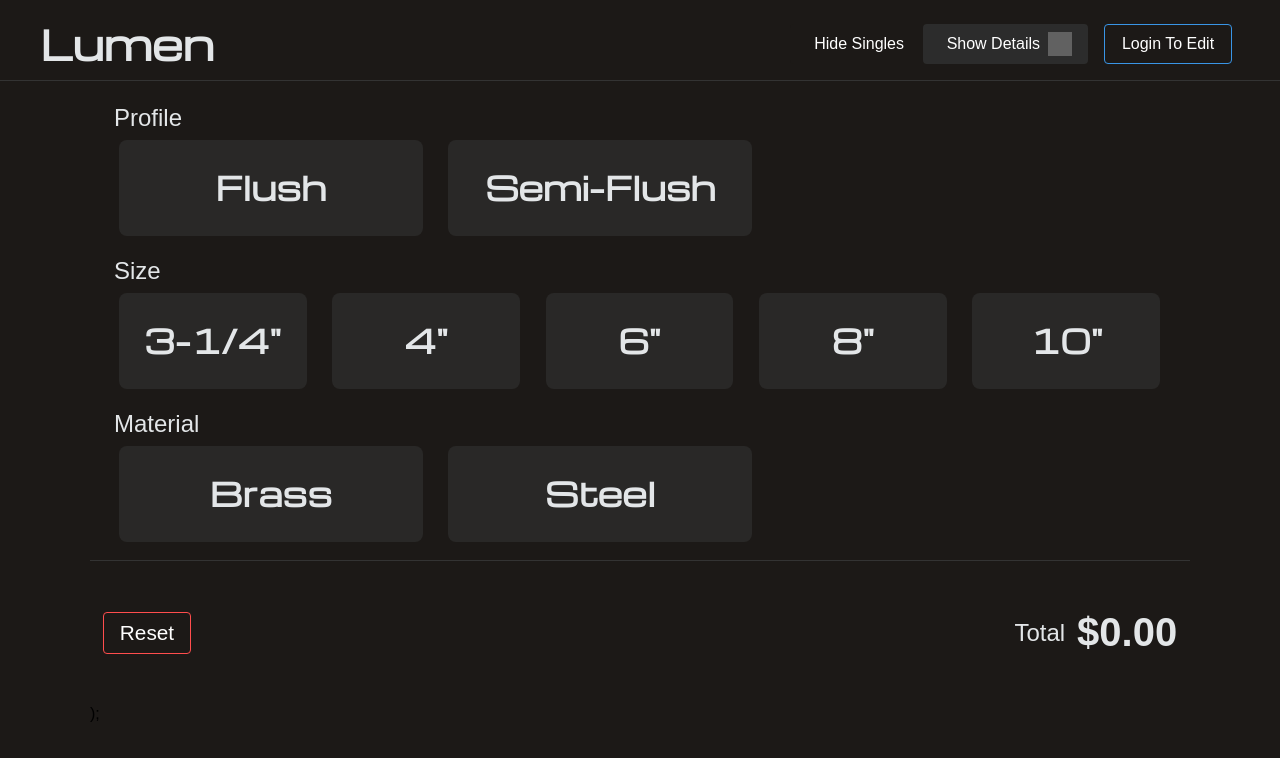
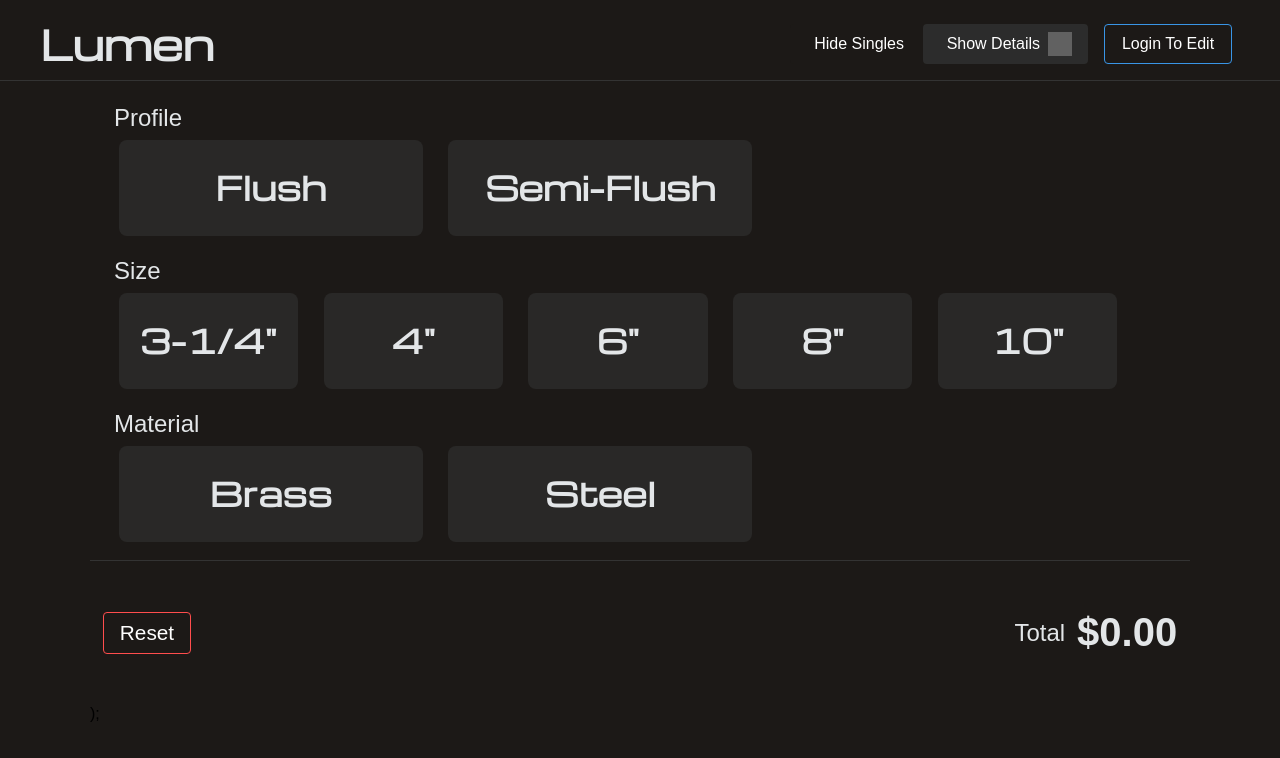
Before and after one commit to Jazzsw/Spark, a Next.js app in the folder spark/: page / in a window 1280 px wide. Both pictures are taken after a click on the element "Show Singles". Shown: the top 758 px of the page. Built offline with nearby package versions, Linux system fonts and the light colour scheme; no server answers; the database is empty; grey boxes are pictures that could not be loaded; a web font is replaced by a local one.

Commit message:
section section sizing update

```diff
--- a/spark/styles/global.css
+++ b/spark/styles/global.css
@@ -83,7 +83,8 @@ body{
   display: flex;
   overflow-x: scroll;
   overflow-y: hidden;
-  width: 97%;
+  width: 80vw;
+  /* border: 1px solid #333; */
   height: 17em;
   margin-left: 1em;
 }
@@ -841,7 +842,7 @@ body{
     }
     .section {
         height: 18em;
-        width: 97%;
+        width: 95%;
         margin-left: 0px;
     }
     .section.textSection {
```
